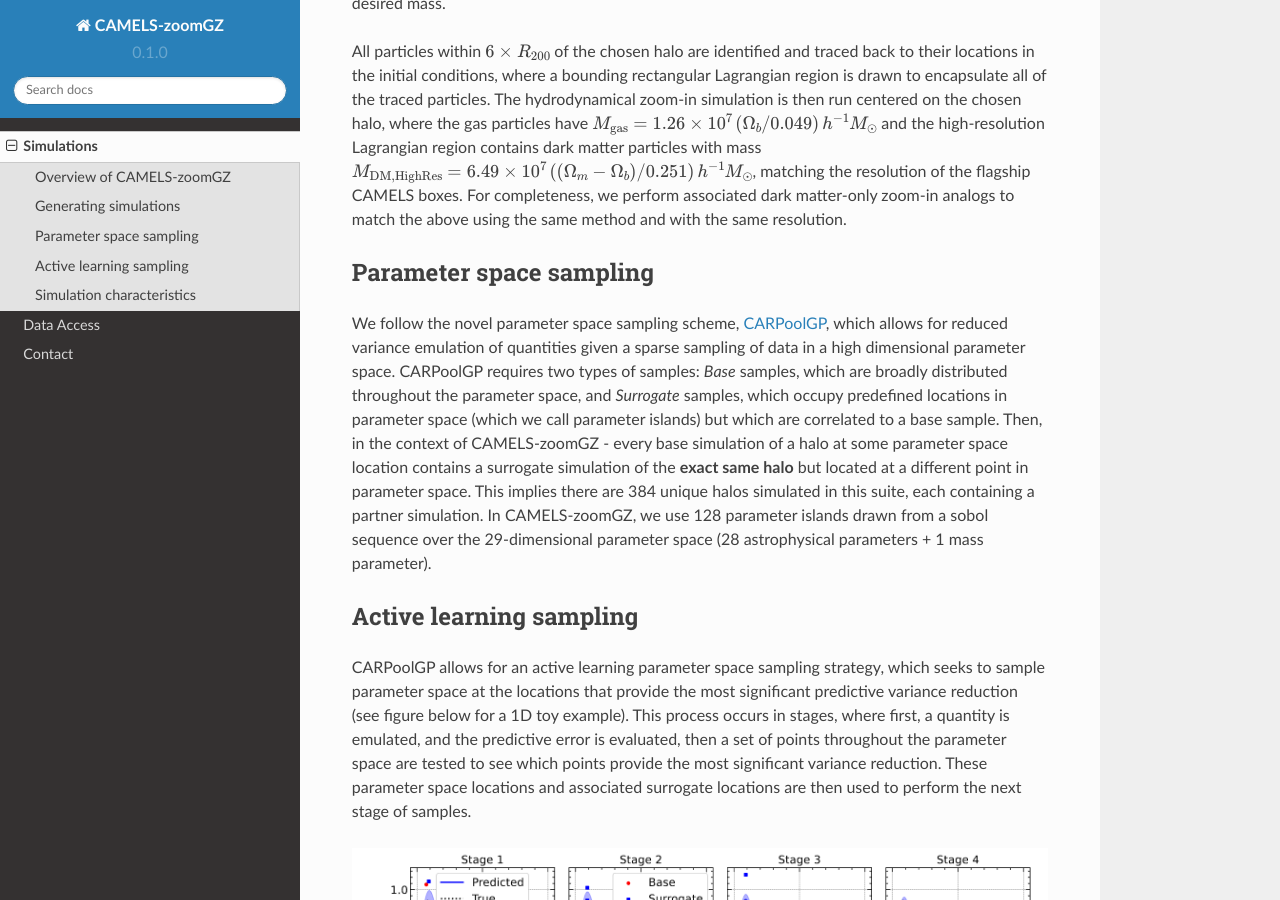
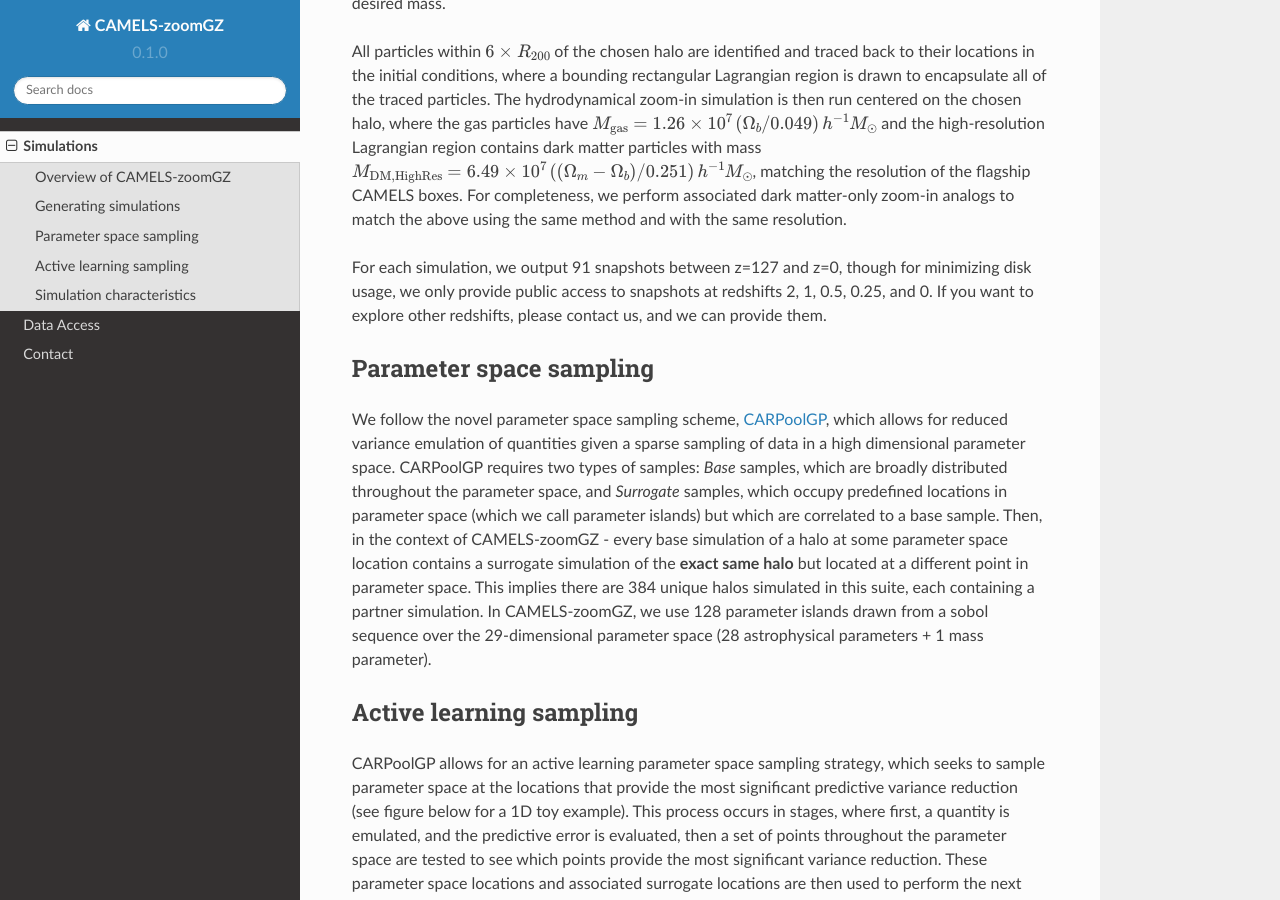
Before and after one commit to Maxelee/zoomGZ, a Sphinx documentation site: the page built from docs/source/simulations.rst, in a window 1280 px wide and 900 px high, scrolled down 712 px. Built offline with Sphinx 7.4.7 and the Read the Docs theme 2.0.0, drawn with Linux system fonts in a browser that asks for light colours.

Commit message:
Update simulations.rst

```diff
--- a/docs/source/simulations.rst
+++ b/docs/source/simulations.rst
@@ -13,6 +13,8 @@ Generating simulations
 At each parameter space location, we run three separate simulations: A parent simulation used to identify a halo for zooming in, a hydrodynamical zoom-in, and a dark matter-only analog zoom-in. We first create a :math:`(200 {\rm Mpc}\,h^{-1})^3` parent box with :math:`256^3` dark matter particles that have mass :math:`M_{dm} = 1.323\times 10^{11}\Omega_m \,M_\odot\,h^{-1}` where :math:`\Omega_m` is the matter density of the universe and is varied in the 28-dimensional parameter space. Initial fluctuations are generated at z=127 using MUltiScaleInitialConditions (`MUSIC <https://www-n.oca.eu/ohahn/MUSIC/>`_)  with second-order Lagrangian Perturbation Theory and evolved to z=0 using `AREPO <https://arepo-code.org/wp-content/userguide/index.html>`_. We identify halos in the parent box using the Friends of Friends algorithm. We then look for a halo at z=0 with mass M_{200} (which is calculated by SUBFIND around the particle with the minimum energy and with respect to the critical density) closest to the desired mass.
 
 All particles within :math:`6\times R_{200}` of the chosen halo are identified and traced back to their locations in the initial conditions, where a bounding rectangular Lagrangian region is drawn to encapsulate all of the traced particles. The hydrodynamical zoom-in simulation is then run centered on the chosen halo, where the gas particles have :math:`M_{\rm gas} = 1.26\times 10^{7}\left(\Omega_b/0.049\right) \,h^{-1} M_\odot` and the high-resolution Lagrangian region contains dark matter particles with mass :math:`M_{\rm DM, High Res} = 6.49\times 10^{7}\left((\Omega_m - \Omega_b)/0.251\right) \,h^{-1} M_\odot`, matching the resolution of the flagship CAMELS boxes. For completeness, we perform associated dark matter-only zoom-in analogs to match the above using the same method and with the same resolution.
+
+For each simulation, we output 91 snapshots between z=127 and z=0, though for minimizing disk usage, we only provide public access to snapshots at redshifts 2, 1, 0.5, 0.25, and 0. If you want to explore other redshifts, please contact us, and we can provide them.
 
 .. _sampling:
 Parameter space sampling
```
